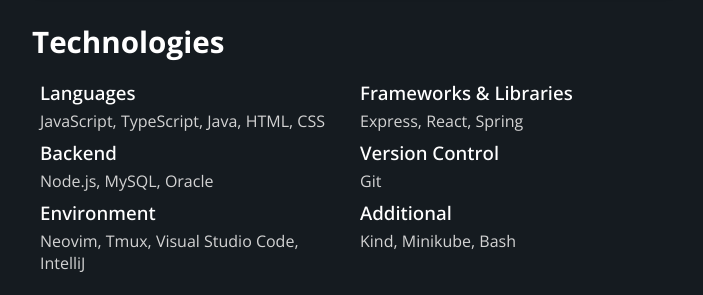
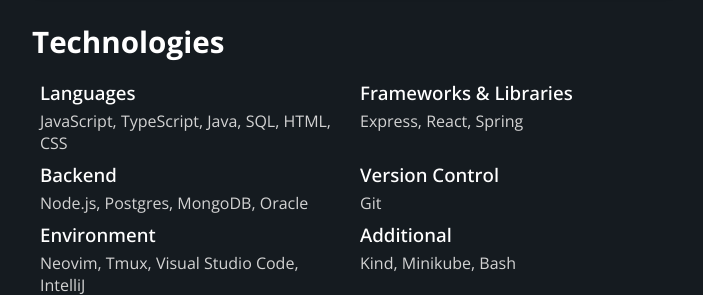
Before and after one commit to ndubs18/portfolioV3, a website: page index.html in a window 1280 px wide. Shown: the part 277-572 px from the top of the page, without its empty margins (288-991 px from the left). Drawn offline with nearby package versions, Linux system fonts and the light colour scheme.

Commit message:
tech section changed

```diff
--- a/index.html
+++ b/index.html
@@ -51,7 +51,7 @@
         <div id="categories">
             <div id="languages">
                 <h3>Languages</h3>
-                <p>JavaScript, TypeScript, Java, HTML, CSS</p>
+                <p>JavaScript, TypeScript, Java, SQL, HTML, CSS</p>
             </div>
             <div id="frameworksAndLibraries">
                 <h3>Frameworks &amp Libraries</h3>
@@ -59,7 +59,7 @@
             </div>
             <div id="backend">
                 <h3>Backend</h3>
-                <p>Node.js, MySQL, Oracle</p>
+                <p>Node.js, Postgres, MongoDB, Oracle</p>
             </div>
             <div id="vControl">
                 <h3>Version Control</h3>
```
